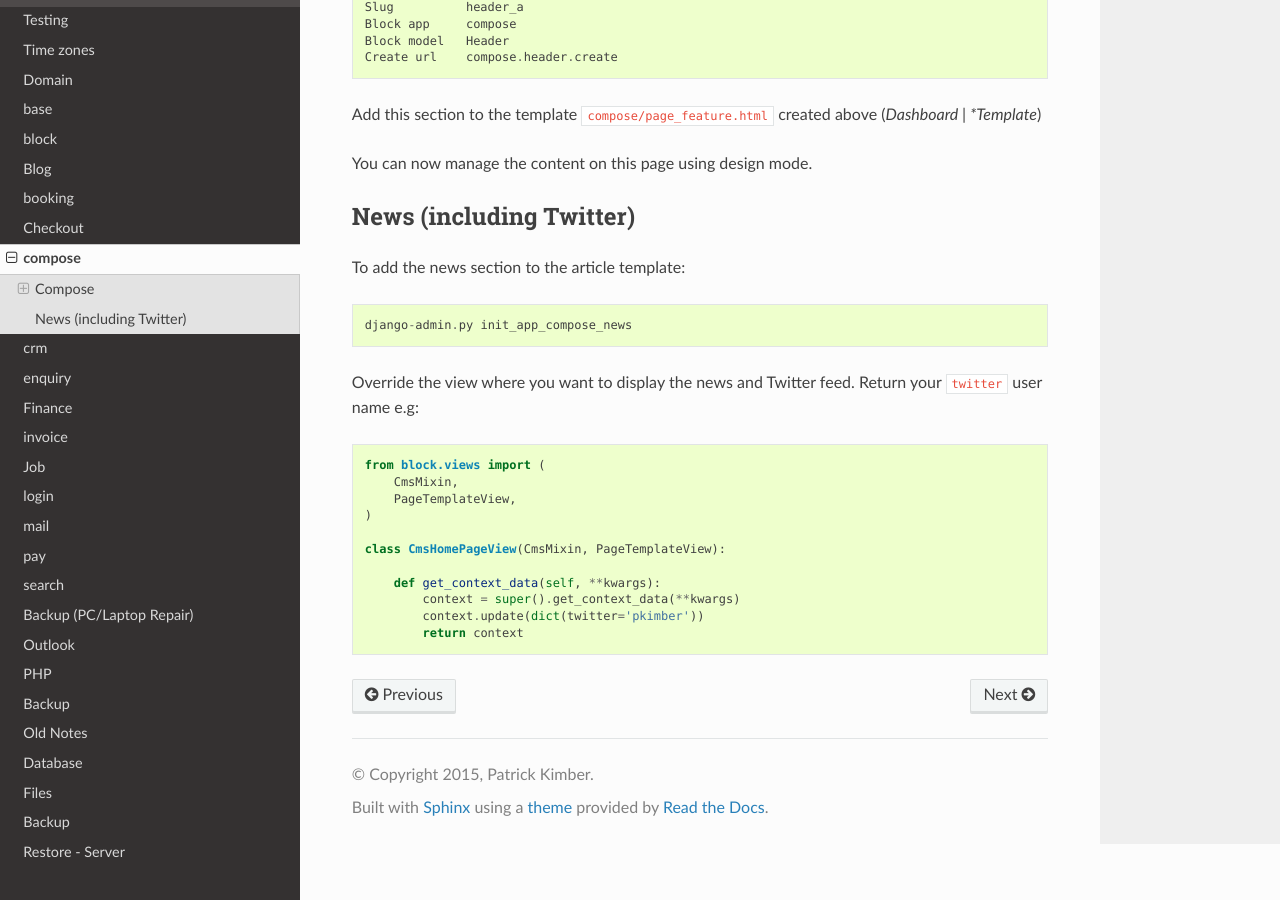
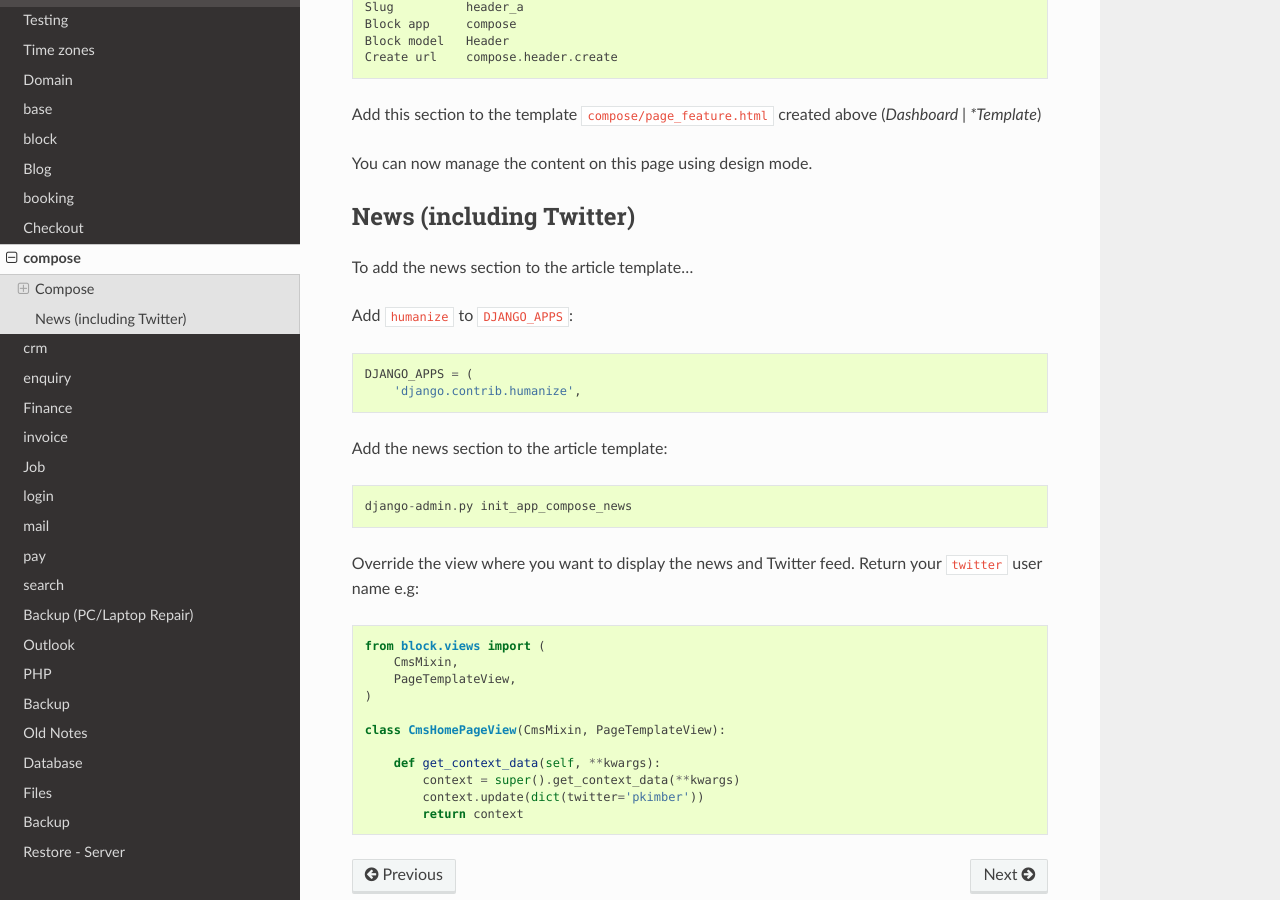
Before and after one commit to pkimber/old-docs-migrated-to-gitlab, a Sphinx documentation site: the page built from source/app-compose.rst, in a window 1280 px wide and 900 px high, scrolled down 1582 px. Built offline with Sphinx 7.4.7 and the Read the Docs theme 2.0.0, drawn with Linux system fonts in a browser that asks for light colours.

Commit message:
news and twitter feed #1179

```diff
--- a/source/app-compose.rst
+++ b/source/app-compose.rst
@@ -82,7 +82,14 @@ You can now manage the content on this page using design mode.
 News (including Twitter)
 ========================
 
-To add the news section to the article template::
+To add the news section to the article template...
+
+Add ``humanize`` to ``DJANGO_APPS``::
+
+  DJANGO_APPS = (
+      'django.contrib.humanize',
+
+Add the news section to the article template::
 
   django-admin.py init_app_compose_news
 
```
